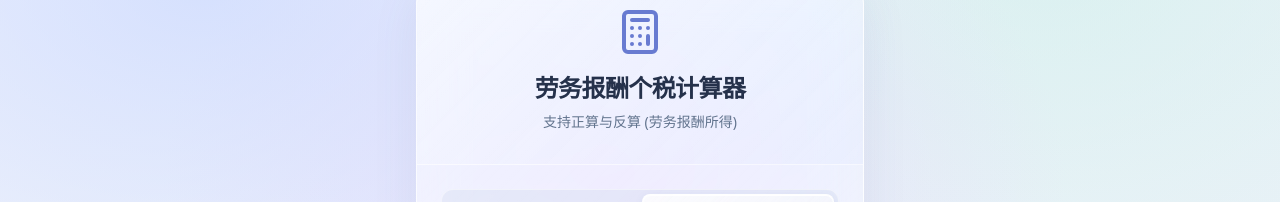
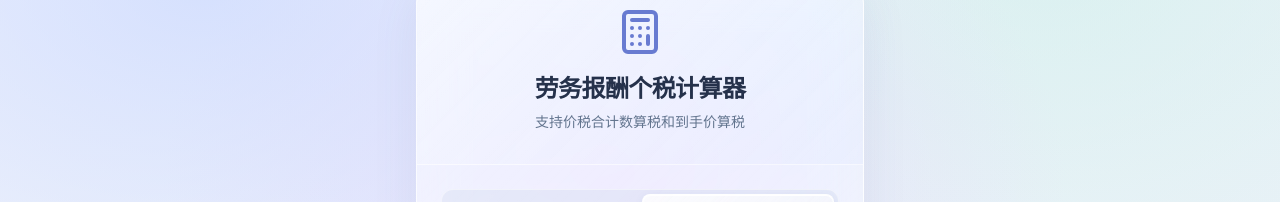
Before and after one commit to Reirei-syu/income-tax, a React (Vite) app: page / in a window 1280 px wide. Shown: the part 108-310 px from the top of the page. Built offline with nearby package versions, Linux system fonts and the light colour scheme.

Commit message:
更新劳务报酬计算器副标题

```diff
--- a/src/App.tsx
+++ b/src/App.tsx
@@ -99,7 +99,7 @@
         <div className="calculator-header px-6 py-8 text-center">
           <Calculator className="header-icon w-12 h-12 mx-auto mb-4" />
           <h1 className="text-2xl font-bold tracking-tight">劳务报酬个税计算器</h1>
-          <p className="mt-2 text-slate-500 text-sm">支持正算与反算 (劳务报酬所得)</p>
+          <p className="mt-2 text-slate-500 text-sm">支持价税合计数算税和到手价算税</p>
         </div>
 
         {/* Content */}
```
